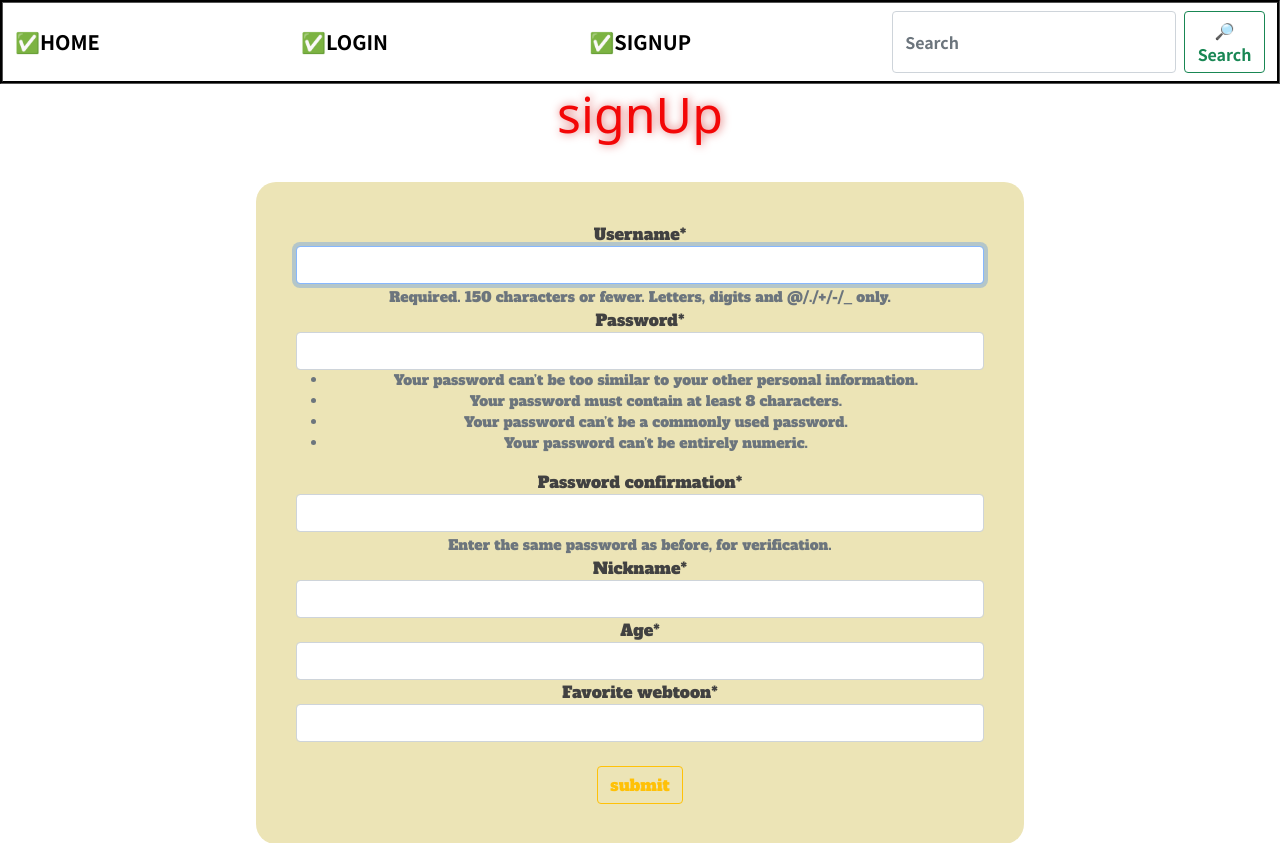
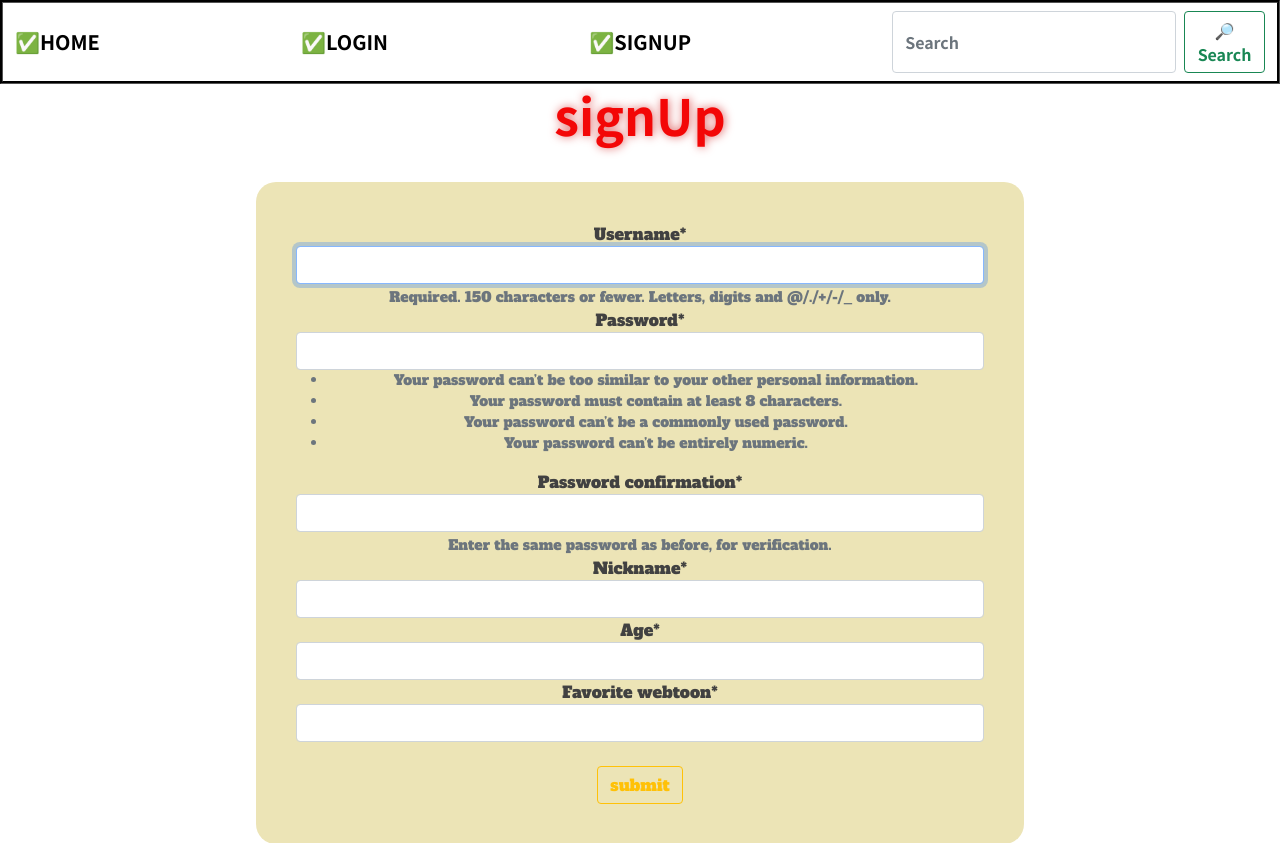
Before and after one commit to yujindonut/likelion-9th, a Django app: page /account/register/ in a window 1280 px wide. Shown: the top 843 px of the page. Run offline with Django 3.2, Linux system fonts and the light colour scheme; some libraries are stand-ins or nearby versions; some web fonts are replaced.

```diff
--- a/webtoon/templates/base.html
+++ b/webtoon/templates/base.html
@@ -13,7 +13,7 @@
     crossorigin="anonymous"></script>
 
   <style>
-   @import url('https://fonts.googleapis.com/css2?family=Holtwood+One+SC&family=Noto+Sans+KR:wght@700&display=swap');
+    @import url('https://fonts.googleapis.com/css2?family=Holtwood+One+SC&family=Noto+Sans+KR:wght@700&display=swap');
 
     body {
       text-align: center;
@@ -24,11 +24,8 @@
       font-size: 50px;
       color: rgb(243, 7, 7);
       text-shadow: rgb(223, 101, 101) 1px 0 10px;
-<<<<<<< HEAD
       font-family: 'Noto Sans KR', sans-serif;
-=======
-      font-family: 'Alfa Slab One', sans-serif;
->>>>>>> 86bbe124a9eb8d70fdf9e40abe171dda8b551a68
+
     }
 
     a {
@@ -41,6 +38,7 @@
       border-color: rgb(0, 0, 0);
       text-transform: uppercase;
       font-family: 'Noto Sans KR', sans-serif;
+    }
   </style>
 </head>
 
```
